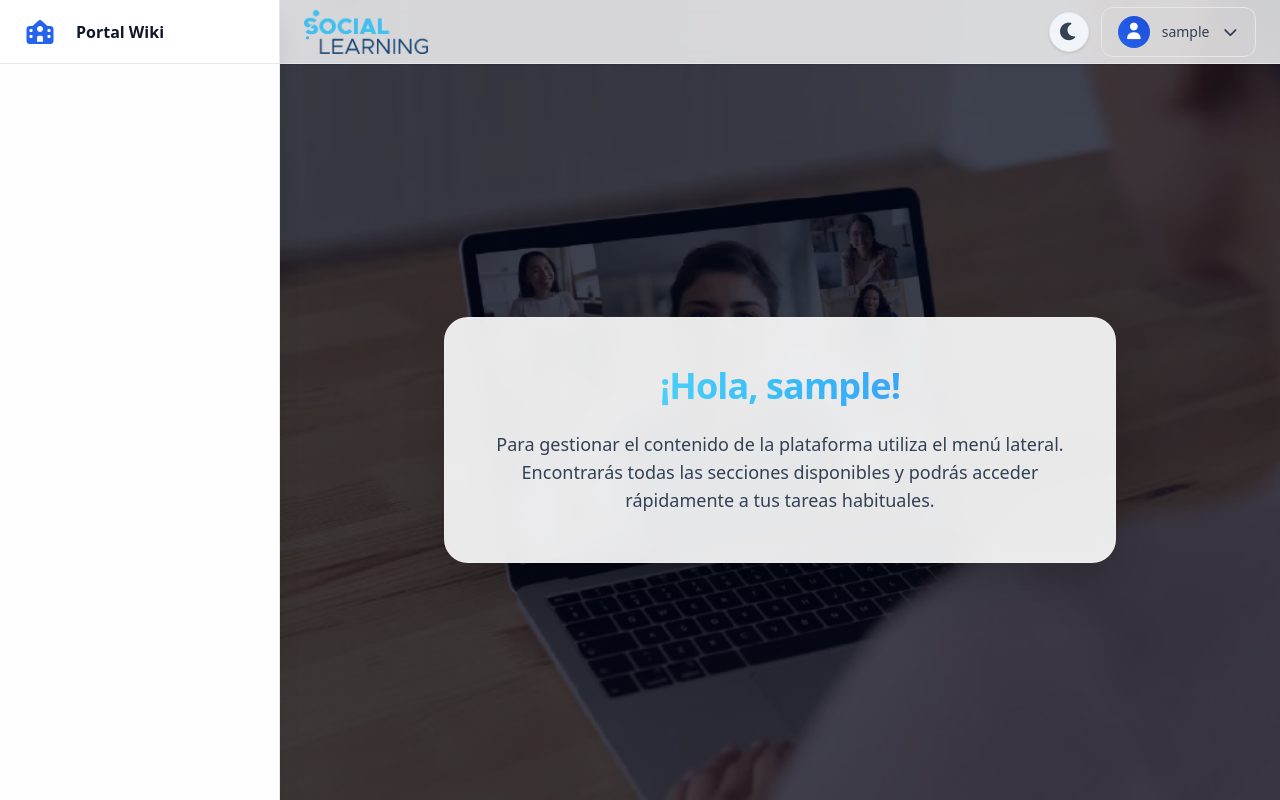
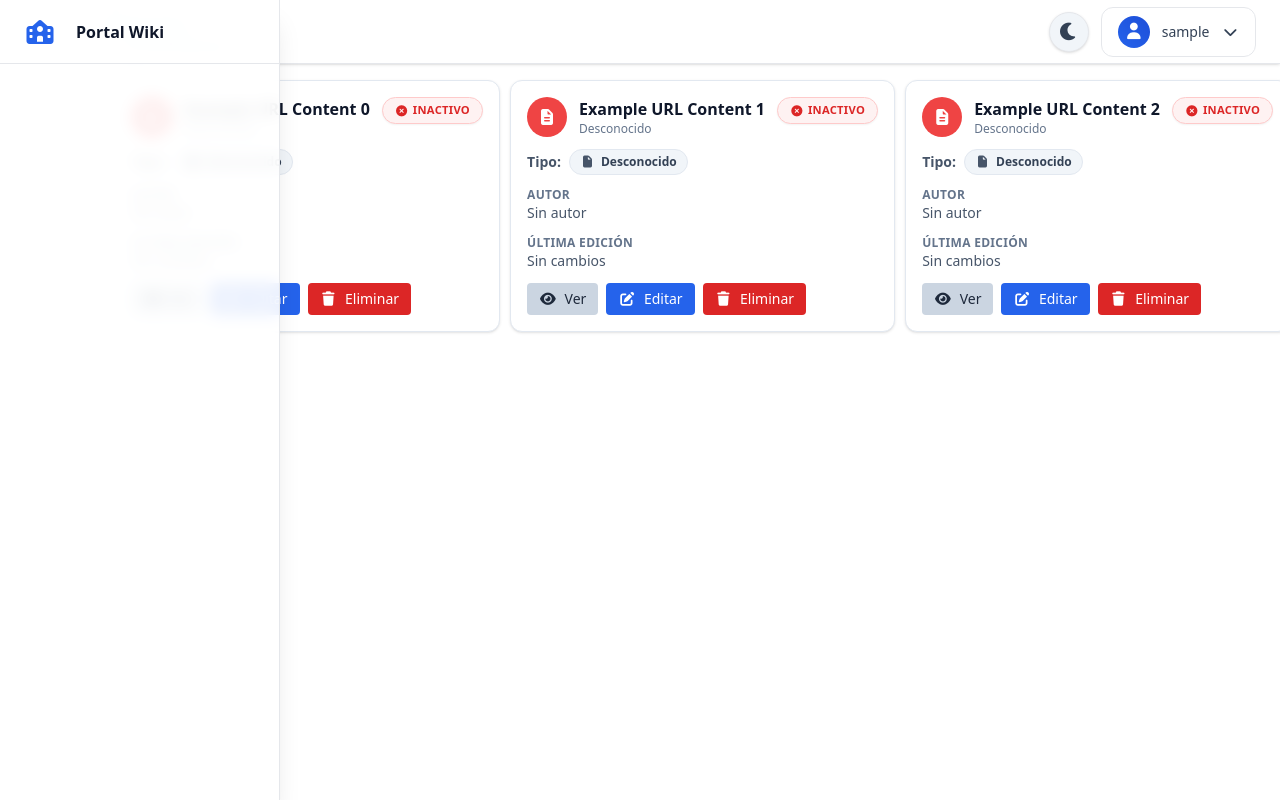
Before and after one commit to PracticaProfesionalizante/WikiFrontend, a Vue app: page /botonera-view in a window 1280 px wide. Before the commit this address led to /dashboard. Built offline with nearby package versions, Linux system fonts and the light colour scheme; sample sign-in values are in the browser's storage.

Commit message:
feat: se agregó vista de la botonera (cards) URL independiente del contenido

```diff
--- a/src/components/content/ContentListCardMobile.vue
+++ b/src/components/content/ContentListCardMobile.vue
@@ -1,9 +1,9 @@
 <template>
-  <div>
+  <div :class="['cards-wrapper', { 'cards-row': horizontal }]"></div>
   <div
     v-for="doc in items"
     :key="`table-card-${doc.id}`"
-      class="rounded-xl border border-slate-200 bg-white p-4 shadow dark:border-slate-700 dark:bg-slate-900"
+    class="rounded-xl border border-slate-200 bg-white p-4 shadow dark:border-slate-700 dark:bg-slate-900 min-w-[300px] flex-shrink-0"
   >
     <div class="flex flex-col gap-3">
       <!-- Header card -->
@@ -41,9 +41,7 @@
         >
           <i
             :class="
-                getDocumentStatus(doc) === 'Activo'
-                  ? 'fas fa-check-circle'
-                  : 'fas fa-times-circle'
+              getDocumentStatus(doc) === 'Activo' ? 'fas fa-check-circle' : 'fas fa-times-circle'
             "
           ></i>
           {{ getDocumentStatus(doc) === 'Activo' ? 'Activo' : 'Inactivo' }}
@@ -127,7 +125,6 @@
       </div>
     </div>
   </div>
-  </div>
 </template>
 
 <script setup>
@@ -173,7 +170,34 @@ const {
     type: Function,
     required: true,
   },
+  horizontal: {
+    type: Boolean,
+    default: false,
+  },
 })
 
 defineEmits(['preview', 'edit', 'delete', 'toggle-status'])
 </script>
+<style scoped>
+/* Horizontal layout  */
+.cards-wrapper.cards-row {
+  display: flex;
+  gap: 1rem;
+  overflow-x: auto;
+  padding: 0.5rem 0;
+  -webkit-overflow-scrolling: touch;
+  scroll-snap-type: x proximity;
+}
+.cards-wrapper.cards-row > * {
+  scroll-snap-align: start;
+}
+.cards-wrapper.cards-row::-webkit-scrollbar {
+  height: 8px;
+}
+.cards-wrapper.cards-row::-webkit-scrollbar-thumb {
+  background: rgba(0, 0, 0, 0.08);
+  border-radius: 4px;
+}
+.content-list-card-mobile {
+}
+</style>
--- a/src/core/router/index.js
+++ b/src/core/router/index.js
@@ -6,6 +6,7 @@ import { useAuthStore } from '@/stores/auth'
 import LoginView from '@/views/auth/LoginView.vue'
 import DashboardView from '@/views/DashboardView.vue'
 import SettingsView from '@/views/SettingsView.vue'
+import UrlContentCardLayout from '@/layouts/UrlContentCardLayout.vue'
 
 const routes = [
   {
@@ -109,6 +110,12 @@ const routes = [
     name: 'NotFound',
     redirect: '/login',
   },
+  {
+    path: '/botonera-view',
+    name: 'BotoneraView',
+    component: UrlContentCardLayout, // Lazy loading
+    beforeEnter: requireAuth,
+  },
 ]
 
 const router = createRouter({
--- a/src/layouts/TestLayout.vue
+++ /dev/null
@@ -1,15 +0,0 @@
-<template>
-<main>
-
-</main>
-
-
-
-</template>
-<script setup>
-import ContentListCardMobile from '@/components/content/ContentListCardMobile.vue';
-import SidebarMenu from '@/components/common/SidebarMenu.vue';
-import AppHeader from '@/components/common/AppHeader.vue';
-
-
-</script>
--- /dev/null
+++ b/src/layouts/UrlContentCardLayout.vue
@@ -0,0 +1,168 @@
+<template>
+  <div
+    class="url-layout-container"
+    :class="{ 'sidebar-open': isSidebarOpen }"
+    :style="{ '--sidebar-width': isSidebarOpen ? sidebarOpenWidth : sidebarClosedWidth }"
+  >
+    <AppHeader title="Recursos Externos" />
+    <SidebarMenu
+      :is-open="isSidebarOpen"
+      @update:isOpen="isSidebarOpen = $event"
+      @update:is-open="isSidebarOpen = $event"
+      @toggle="isSidebarOpen = $event"
+      @open="isSidebarOpen = true"
+      @close="isSidebarOpen = false"
+    />
+    <main class="content-main-area">
+      <div class="content-cards-grid">
+        <ContentListCardMobile
+          horizontal
+          :items="mockContentCards"
+          :get-document-status="getDocumentStatus"
+          :get-type-display="getTypeDisplay"
+          :get-type-colors="getTypeColors"
+          :get-type-icon="getTypeIcon"
+          :get-document-author="getDocumentAuthor"
+          :get-document-editor="getDocumentEditor"
+          :format-date="formatDate"
+          @preview="handleCardClick"
+          @edit="openEditDialog"
+          @delete="openDeleteDialog"
+          @toggle-status="toggleDocumentStatus"
+        />
+        <ContentGrid
+          :items="paginatedItems"
+          :get-document-status="getDocumentStatus"
+          :get-type-display="getTypeDisplay"
+          :get-type-colors="getTypeColors"
+          :get-type-icon="getTypeIcon"
+          :get-document-author="getDocumentAuthor"
+          :get-document-editor="getDocumentEditor"
+          :format-date="formatDate"
+          @preview="previewContent"
+          @edit="openEditDialog"
+          @delete="openDeleteDialog"
+          @toggle-status="toggleDocumentStatus"
+        />
+      </div>
+    </main>
+  </div>
+</template>
+
+<script setup>
+import ContentListCardMobile from '@/components/content/ContentListCardMobile.vue'
+import SidebarMenu from '@/components/common/SidebarMenu.vue'
+import AppHeader from '@/components/common/AppHeader.vue'
+import ContentGrid from '@/components/content/ContentGrid.vue'
+import { useAdminContent } from '@/composables/useAdminContent'
+
+const mockContentCards = [
+  {
+    id: 0,
+    title: 'Example URL Content 0',
+    url: 'https://example.com/content0',
+    description: 'Esto es una super descripción 0.',
+  },
+  {
+    id: 1,
+    title: 'Example URL Content 1',
+    url: 'https://example.com/content1',
+    description: 'Esto es una super descripción 1.',
+  },
+  {
+    id: 2,
+    title: 'Example URL Content 2',
+    url: 'https://example.com/content2',
+    description: 'Esto es una super descripción 2.',
+  },
+  {
+    id: 3,
+    title: 'Example URL Content 3',
+    url: 'https://example.com/content3',
+    description: 'Esto es una super descripción 3.',
+  },
+  {
+    id: 4,
+    title: 'Example URL Content 4',
+    url: 'https://example.com/content3',
+    description: 'Esto es una super descripción 3.',
+  },
+  {
+    id: 5,
+    title: 'Example URL Content 5',
+    url: 'https://example.com/content3',
+    description: 'Esto es una super descripción 3.',
+  },
+  {
+    id: 6,
+    title: 'Example URL Content 6',
+    url: 'https://example.com/content3',
+    description: 'Esto es una super descripción 3.',
+  },
+]
+
+const {
+  paginatedItems,
+  getDocumentStatus,
+  getTypeDisplay,
+  getTypeColors,
+  getTypeIcon,
+  getDocumentAuthor,
+  getDocumentEditor,
+  formatDate,
+
+  previewContent,
+  openEditDialog,
+  openDeleteDialog,
+  toggleDocumentStatus,
+} = useAdminContent()
+
+// Función para manejar el clic en la tarjeta ( re-direccionar)
+function handleCardClick(card) {
+  // Aquí se ejecuta la navegación o apertura de la URL
+  console.log(`Abriendo URL: ${card.url}`)
+  window.open(card.url, '_blank')
+}
+</script>
+
+<style scoped>
+.url-layout-container {
+  display: flex;
+  height: 100vh;
+}
+.content-main-area {
+  flex-grow: 1;
+  overflow-y: auto;
+  margin-left: 80px;
+  padding-top: 60px;
+  z-index: 10;
+  /* Esconde barra de navegacion */
+  -ms-overflow-style: none; /* IE and Edge */
+  scrollbar-width: none; /* Firefox */
+}
+.content-main-area::-webkit-scrollbar {
+  display: none; /* Chrome, Safari */
+  width: 0;
+  height: 0;
+}
+
+.content-cards-grid {
+  display: flex;
+  gap: 10px;
+  padding: 20px;
+
+  overflow-x: auto;
+  overflow-y: hidden;
+  -ms-overflow-style: none;
+  scrollbar-width: none;
+  -webkit-overflow-scrolling: touch;
+}
+.content-cards-grid::-webkit-scrollbar {
+  display: none;
+}
+
+.content-cards-grid > * {
+  min-width: 5px;
+  flex-shrink: 0;
+}
+</style>
```
Also changed, not shown: src/views/AdminContentView.vue (+4 -4 lines). Lines whose indentation alone changed are shown as unchanged.
